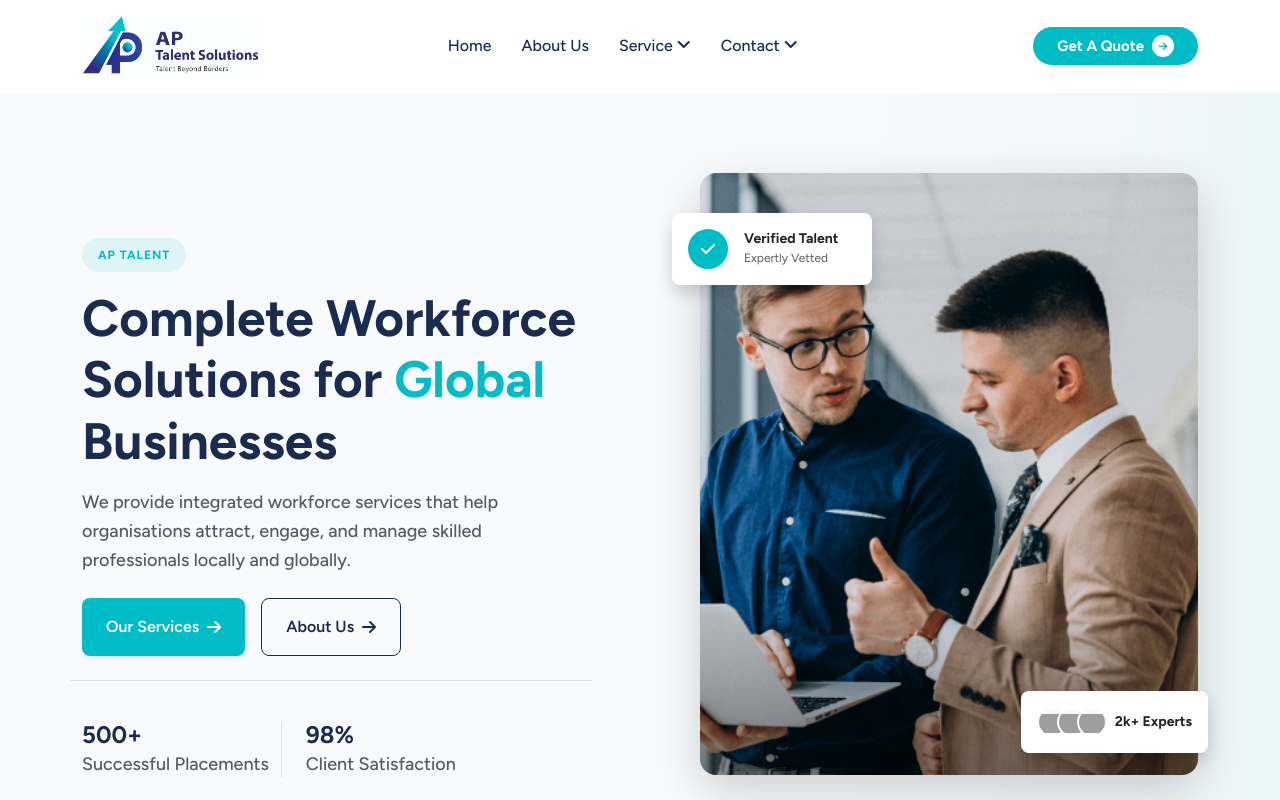
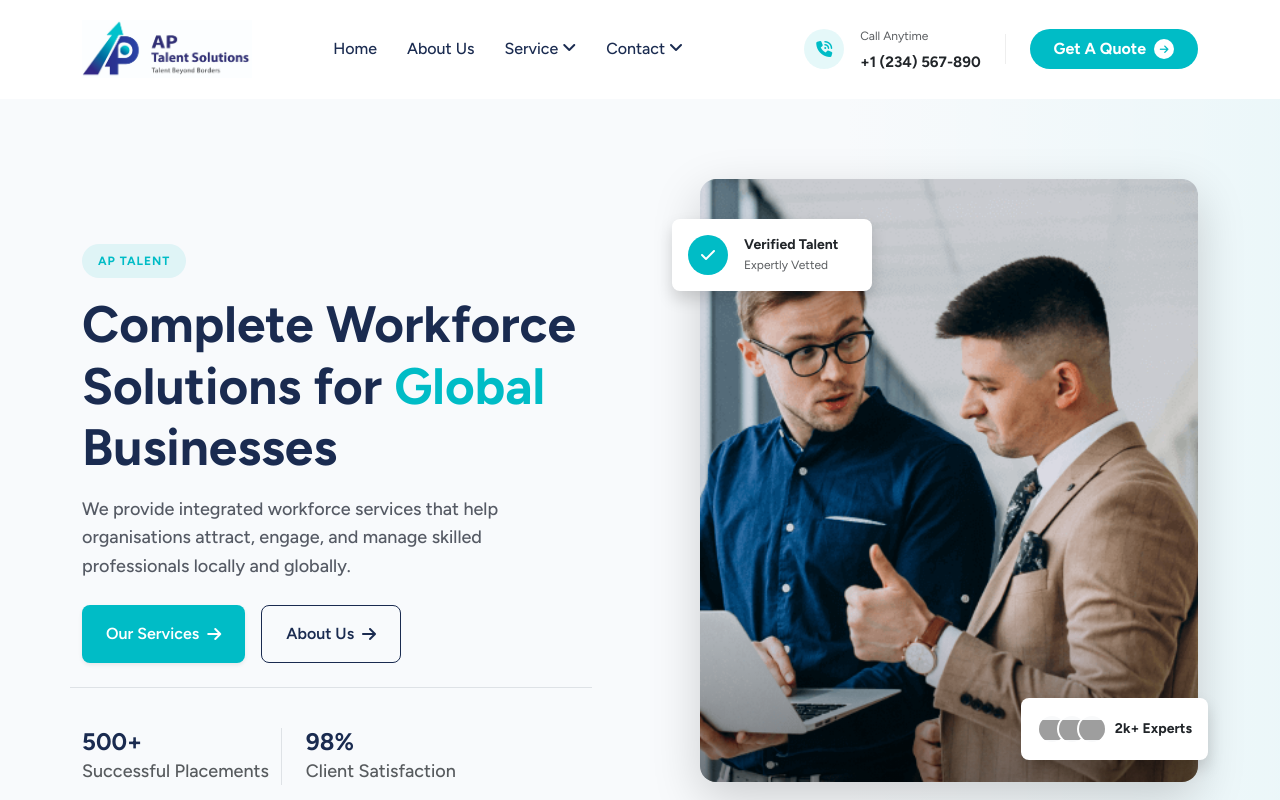
Before and after one commit to GaneshB2334/ap-talent, a Next.js app: page / in a window 1280 px wide. Shown: the top 800 px of the page. Built offline with nearby package versions, Linux system fonts and the light colour scheme; grey boxes are pictures that could not be loaded.

Commit message:
Refactor Header component for improved layout

```diff
--- a/components/layout/header/Header1.tsx
+++ b/components/layout/header/Header1.tsx
@@ -5,19 +5,17 @@ import MainMenu from "../MainMenu";
 export default function Header({ scroll, isMobileMenu, handleMobileMenu, mainMenuStyle }: any) {
     return (
         <>
-            {/* Desktop Header */}
             <header
                 className={`header-area header-area1 header-area-all d-none d-lg-block ${scroll ? "sticky-header" : ""}`}
                 style={{
                     position: scroll ? "fixed" : "relative",
                     top: 0,
-                    left: 0,
                     width: "100%",
                     zIndex: 1000,
                     backgroundColor: "var(--vtc-bg-bg-white)",
                     boxShadow: scroll ? "0 4px 20px rgba(0,0,0,0.08)" : "none",
-                    transition: "all 0.4s cubic-bezier(0.4, 0, 0.2, 1)",
-                    padding: scroll ? "8px 0" : "15px 0"
+                    transition: "all 0.4s ease-in-out",
+                    padding: scroll ? "10px 0" : "20px 0"
                 }}
             >
                 <div className="container">
@@ -25,98 +23,81 @@ export default function Header({ scroll, isMobileMenu, handleMobileMenu, mainMen
                         <div className="col-12">
                             <div className="header-elements d-flex align-items-center justify-content-between">
 
-                                {/* 1. Logo Section */}
+                                {/* 1. Logo */}
                                 <div className="site-logo">
-                                    <Link href="/" className="d-block">
+                                    <Link href="/">
                                         <img
                                             src="assets/img/logo/logo.png"
-                                            alt="AP Talent Solutions"
-                                            style={{
-                                                maxWidth: scroll ? "150px" : "180px",
-                                                height: "auto",
-                                                transition: "max-width 0.3s ease"
-                                            }}
+                                            alt="Logo"
+                                            style={{ maxWidth: scroll ? "140px" : "170px", transition: "0.3s" }}
                                         />
                                     </Link>
                                 </div>
 
-                                {/* 2. Main Menu (Centered) */}
+                                {/* 2. Navigation Links */}
                                 <div className="main-menu-ex">
                                     {!mainMenuStyle && <MainMenu />}
                                 </div>
 
-                                {/* 3. CTA Button (Right) */}
-                                <div className="header-buttons">
+                                {/* 3. Contact Details & CTA Combo */}
+                                <div className="header-contact-area d-flex align-items-center gap-4">
+
+                                    {/* Integrated Contact Info */}
+                                    <div className="d-none d-xl-flex align-items-center gap-3">
+                                        <div className="icon-box rounded-circle d-flex align-items-center justify-content-center"
+                                             style={{ width: "40px", height: "40px", backgroundColor: "rgba(0, 188, 198, 0.1)" }}>
+                                            <i className="fa-solid fa-phone-volume" style={{ color: "var(--vtc-bg-main-bg-1)" }}></i>
+                                        </div>
+                                        <div>
+                                            <p className="mb-0 small fw-medium text-muted" style={{ fontSize: "12px" }}>Call Anytime</p>
+                                            <a href="tel:+123456789" className="fw-bold text-dark text-decoration-none" style={{ fontSize: "15px" }}>
+                                                +1 (234) 567-890
+                                            </a>
+                                        </div>
+                                    </div>
+
+                                    {/* Divider Line (Optional) */}
+                                    <div style={{ width: "1px", height: "30px", backgroundColor: "#eee" }} className="d-none d-xl-block"></div>
+
+                                    {/* CTA Button */}
+                                    <div className="header-button">
                                         <Link
                                             className="btn rounded-pill fw-bold d-flex align-items-center gap-2 px-4 py-2"
                                             href="/contact"
                                             style={{
                                                 backgroundColor: "var(--vtc-bg-main-bg-1)",
                                                 color: "#fff",
-                                            border: "none",
-                                            fontSize: "15px",
-                                            transition: "all 0.3s ease"
-                                        }}
-                                        onMouseEnter={(e) => {
-                                            e.currentTarget.style.transform = "translateY(-3px)";
-                                            e.currentTarget.style.boxShadow = "0 5px 15px rgba(0, 188, 198, 0.3)";
-                                        }}
-                                        onMouseLeave={(e) => {
-                                            e.currentTarget.style.transform = "translateY(0)";
-                                            e.currentTarget.style.boxShadow = "none";
+                                                border: "none"
                                             }}
                                         >
                                             Get A Quote
-                                        <span className="d-flex align-items-center justify-content-center bg-white rounded-circle" style={{ width: "22px", height: "22px" }}>
+                                            <span className="bg-white rounded-circle d-flex align-items-center justify-content-center" style={{ width: "20px", height: "20px" }}>
                                                 <i className="fa-solid fa-arrow-right" style={{ fontSize: "10px", color: "var(--vtc-bg-main-bg-1)" }} />
                                             </span>
                                         </Link>
                                     </div>
+                                </div>
+
                             </div>
                         </div>
                     </div>
                 </div>
             </header>
 
-            {/* Mobile Header - Improved layout and sticky logic */}
-            <div
-                className={`mobile-header d-block d-lg-none py-3 ${scroll ? "fixed-top shadow-sm" : ""}`}
-                style={{
-                    backgroundColor: "var(--vtc-bg-bg-white)",
-                    transition: "all 0.3s ease",
-                    zIndex: 999
-                }}
-            >
+            {/* Mobile Header */}
+            <div className={`mobile-header d-block d-lg-none py-3 ${scroll ? "fixed-top bg-white shadow-sm" : ""}`}>
                 <div className="container">
-                    <div className="mobile-header-elements d-flex align-items-center justify-content-between">
-                        <div className="mobile-logo">
-                            <Link href="/">
-                                <img
-                                    src="assets/img/logo/logo.png"
-                                    alt="AP Talent Solutions"
-                                    style={{ maxWidth: "130px" }}
-                                />
-                            </Link>
-                        </div>
-                        <div
-                            className="mobile-nav-icon rounded-circle d-flex align-items-center justify-content-center"
-                            onClick={handleMobileMenu}
-                            style={{
-                                cursor: "pointer",
-                                width: "45px",
-                                height: "45px",
-                                color: "var(--vtc-bg-main-bg-1)",
-                                backgroundColor: "rgba(0, 188, 198, 0.1)",
-                                border: "1px solid rgba(0, 188, 198, 0.2)"
-                            }}
-                        >
-                            <i className="fa-solid fa-bars fs-4" />
+                    <div className="d-flex align-items-center justify-content-between">
+                        <Link href="/"><img src="assets/img/logo/logo.png" alt="Logo" style={{ maxWidth: "120px" }} /></Link>
+                        <div className="d-flex align-items-center gap-3">
+                             {/* Small phone icon for mobile users to tap immediately */}
+                             <a href="tel:+123456789" className="text-dark"><i className="fa-solid fa-phone"></i></a>
+                             <div onClick={handleMobileMenu} className="fs-3"><i className="fa-solid fa-bars"></i></div>
                         </div>
                     </div>
                 </div>
             </div>
 
-            {/* Mobile Menu Overlay Component */}
             <MobileMenu isMobileMenu={isMobileMenu} handleMobileMenu={handleMobileMenu} />
         </>
     );
```
Lines whose indentation alone changed are shown as unchanged.
